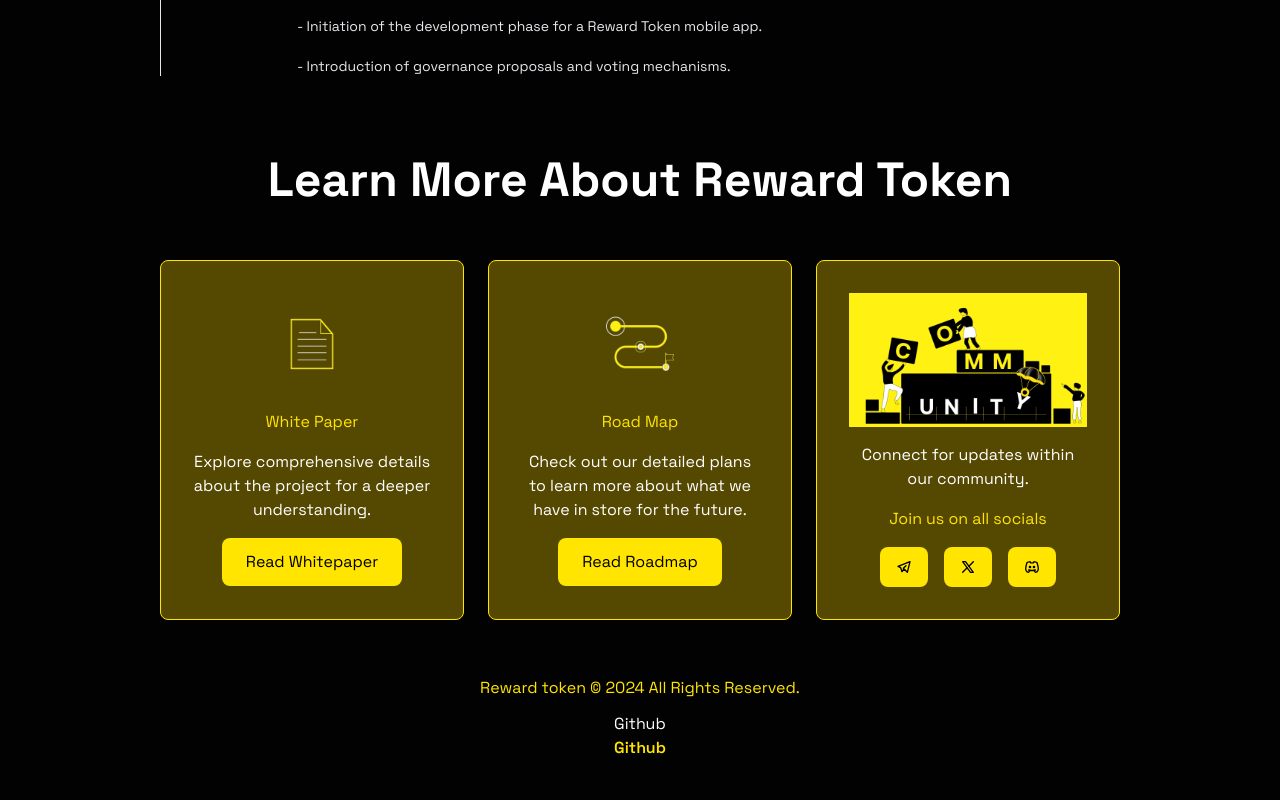
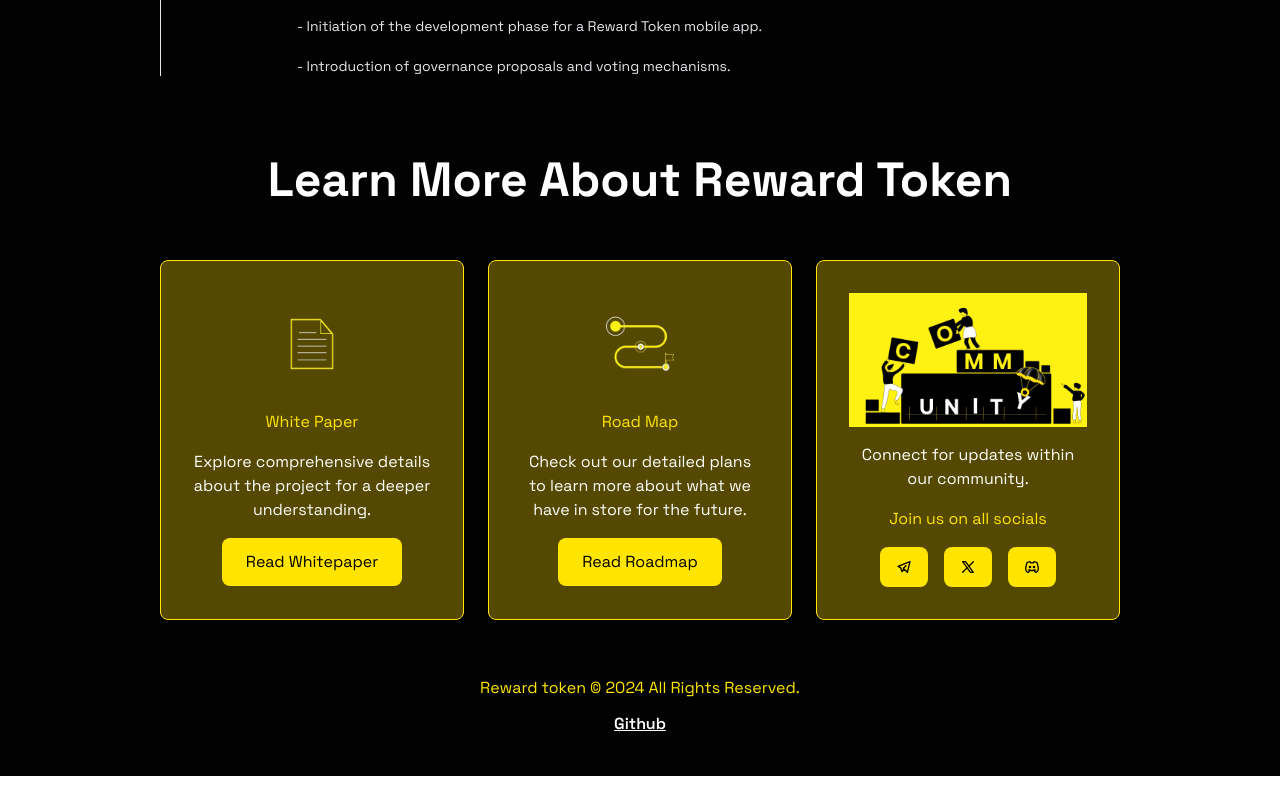
Before and after one commit to rewardtokenBSC/RewardToken-BSC, a Next.js app: page / in a window 1280 px wide. Shown: the part 4334-5134 px from the top of the page. After the commit the page ends 5110 px from the top, so only its background shows below. Built offline with nearby package versions, Linux system fonts and the light colour scheme.

Commit message:
Update page.jsx

```diff
--- a/src/app/page.jsx
+++ b/src/app/page.jsx
@@ -85,8 +85,7 @@ export default function Home() {
          {/* <pre className="text-lg font-medium">&lt;!-- Contact AdamBitcoin.CEB3@gmail.com --&gt;</pre> */}
 
 <Link href="http://GitHub.com/rewardtokenBSC" classname="underline ">
-  Github
-  <p className="text-[#FFE500] font-semibold text-center">
+  <p className="underline font-semibold text-center">
           Github
         </p>
 </Link>
```
